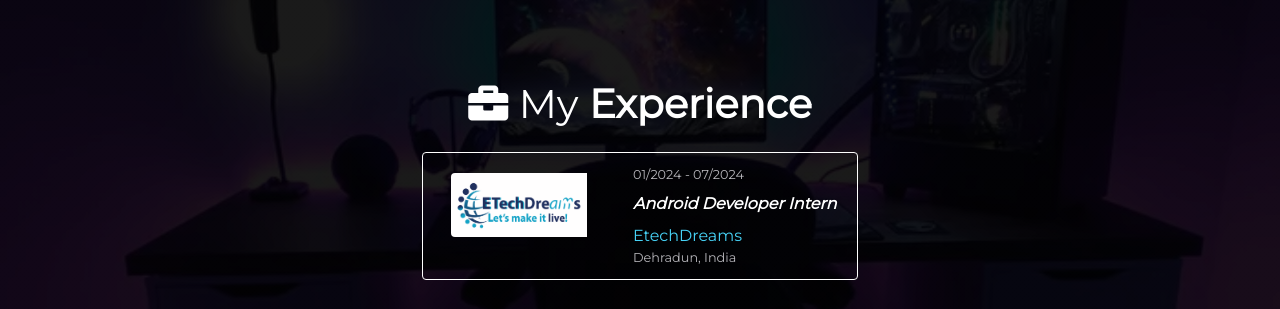
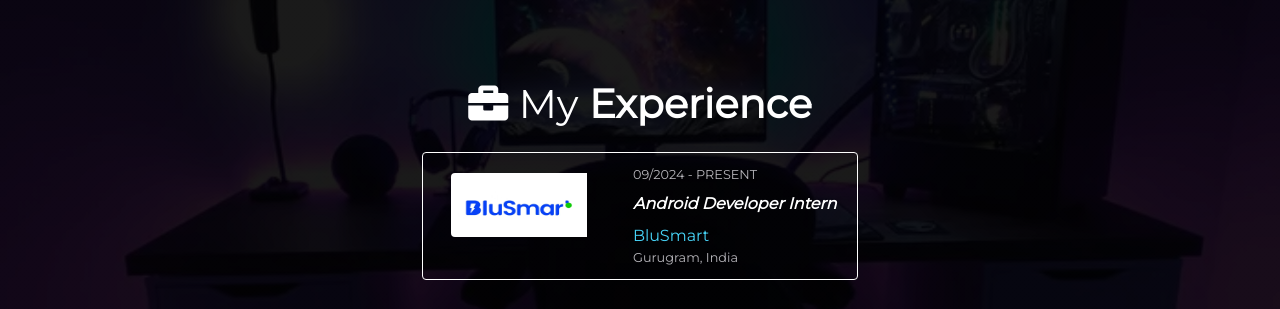
Before and after one commit to harshitchauhan0/Portfolio, a plain HTML site: page index.html in a window 1280 px wide. Shown: the part 1180-1489 px from the top of the page. Drawn offline with nearby package versions, Linux system fonts and the light colour scheme.

Commit message:
[ADDED]: ADDED COMPANY

```diff
--- a/index.html
+++ b/index.html
@@ -248,6 +248,46 @@
     <section id="experience">
       <div class="h1 text-center" data-aos="zoom-in-up">
         <i class="fas fa-briefcase"></i> My <b>Experience</b>
+      </div>
+      <div class="d-flex align-items-center"></div>
+        <ul
+          class="list-group p-3 mx-auto"
+          style="width: fit-content"
+          data-aos="zoom-in-down"
+        >
+          <li class="list-group-item">
+            <div class="row">
+              <div class="col-auto">
+                <img
+                  class="img-responsive rounded m-2 pr-2"
+                  src="Images/Company/BluSmart.jpg"
+                  width="144"
+                  height="64"
+                />
+              </div>
+              <div class="col-auto">
+                <div class="small" style="color: #b7b6bb">
+                  09/2024 - PRESENT
+                </div>
+                <div
+                  class="large font-weight-bold font-italic mt-2"
+                  style="color: #ffffff"
+                >
+                  Android Developer Intern
+                </div>
+                <div class="large mt-2" style="color: #ffffff">
+                  <a
+                    class="text-decoration-none"
+                    href="https://blu-smart.com/"
+                    target="_blank"
+                    >BluSmart</a
+                  >
+                </div>
+                <div class="small" style="color: #b7b6bb">Gurugram, India</div>
+              </div>
+            </div>
+          </li>
+        </ul>
       </div>
       <div class="d-flex align-items-center">
         <ul
@@ -624,7 +664,7 @@
             <div class="card">
               <img
                 class="card-img-top"
-                src="Images/Apps/ScanGenie.jpg"
+                src="Images/Apps/ScanGenie.png"
                 alt="ScanGenie"
               />
               <div class="card-body">
```
